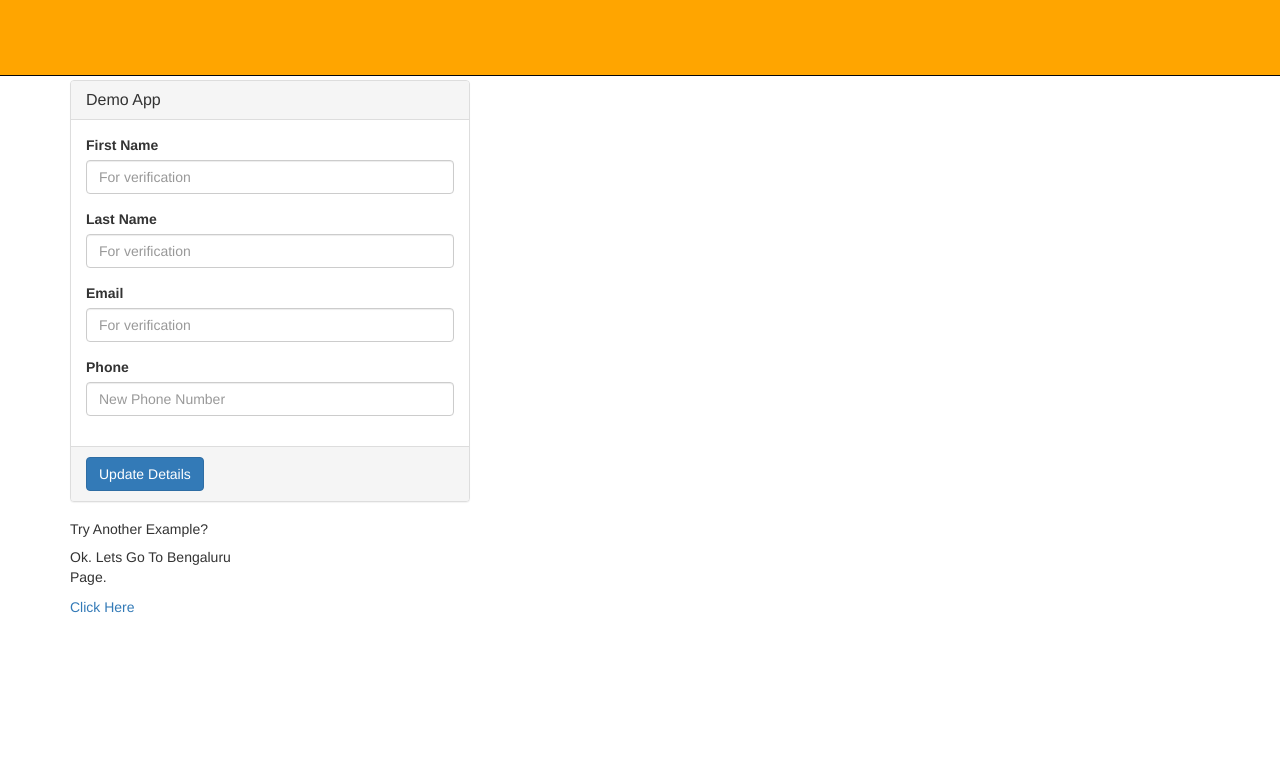
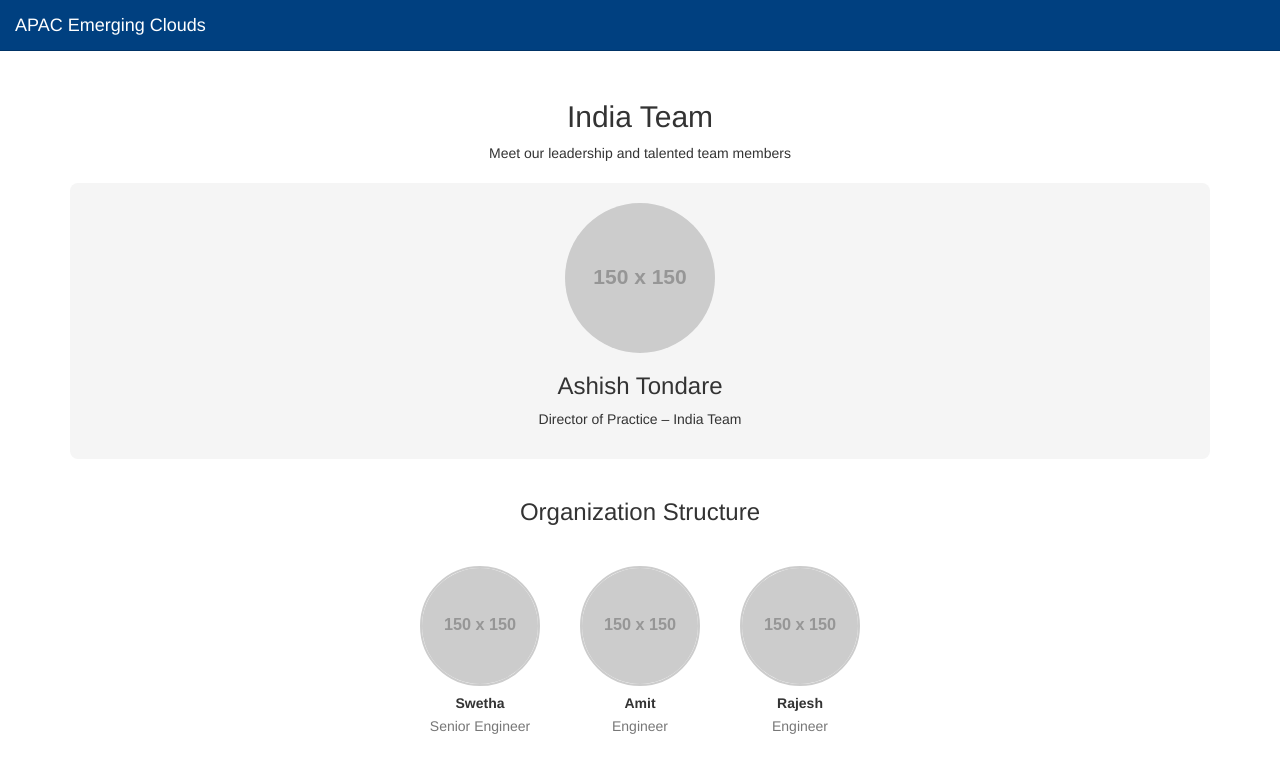
Before and after one commit to Ashish-Dev-Org/heroku-phone-change, a website: page public/index.html in a window 1280 px wide. Shown: the top 773 px of the page. Drawn offline with nearby package versions, Linux system fonts and the light colour scheme; placeholder pictures from the web are drawn by us.

Commit message:
Redesigned Page

```diff
--- a/public/index.html
+++ b/public/index.html
@@ -1,4 +1,117 @@
 <!DOCTYPE html>
+<!DOCTYPE html>
+<html lang="en">
+<head>
+  <meta charset="UTF-8">
+  <title>APAC Emerging Clouds Team</title>
+  <meta name="viewport" content="width=device-width, initial-scale=1">
+  <link href="https://maxcdn.bootstrapcdn.com/bootstrap/3.3.5/css/bootstrap.min.css" rel="stylesheet">
+  <style>
+    body {
+      padding-top: 60px;
+      font-family: 'Helvetica Neue', sans-serif;
+    }
+    .navbar-inverse {
+      background-color: #004080;
+      border-color: #003366;
+    }
+    .navbar-inverse .navbar-brand {
+      color: white;
+    }
+    .section-title {
+      margin-top: 40px;
+      margin-bottom: 20px;
+    }
+    .leader-card {
+      background: #f5f5f5;
+      padding: 20px;
+      border-radius: 8px;
+      margin-bottom: 30px;
+      text-align: center;
+    }
+    .org-chart {
+      display: flex;
+      flex-wrap: wrap;
+      justify-content: center;
+    }
+    .team-member {
+      text-align: center;
+      margin: 20px;
+    }
+    .team-member img {
+      width: 120px;
+      height: 120px;
+      border-radius: 50%;
+      object-fit: cover;
+      border: 2px solid #ccc;
+    }
+    .team-member h5 {
+      margin-top: 10px;
+      margin-bottom: 5px;
+      font-weight: bold;
+    }
+    .team-member p {
+      margin: 0;
+      color: #777;
+    }
+  </style>
+</head>
+<body>
+
+  <nav class="navbar navbar-inverse navbar-fixed-top">
+    <div class="container-fluid">
+      <a class="navbar-brand" href="#">APAC Emerging Clouds</a>
+    </div>
+  </nav>
+
+  <div class="container">
+
+    <!-- India Team Lead Info -->
+    <div class="section-title text-center">
+      <h2>India Team</h2>
+      <p>Meet our leadership and talented team members</p>
+    </div>
+
+    <div class="leader-card">
+      <img src="https://via.placeholder.com/150" alt="Ashish Tondare" class="img-circle">
+      <h3>Ashish Tondare</h3>
+      <p>Director of Practice – India Team</p>
+    </div>
+
+    <!-- Org Structure -->
+    <div class="section-title text-center">
+      <h3>Organization Structure</h3>
+    </div>
+
+    <div class="org-chart">
+      <!-- Team Member 1 -->
+      <div class="team-member">
+        <img src="https://via.placeholder.com/150" alt="Swetha">
+        <h5>Swetha</h5>
+        <p>Senior Engineer</p>
+      </div>
+      <!-- Team Member 2 -->
+      <div class="team-member">
+        <img src="https://via.placeholder.com/150" alt="Amit">
+        <h5>Amit</h5>
+        <p>Engineer</p>
+      </div>
+      <!-- Team Member 3 -->
+      <div class="team-member">
+        <img src="https://via.placeholder.com/150" alt="Rajesh">
+        <h5>Rajesh</h5>
+        <p>Engineer</p>
+      </div>
+    </div>
+
+  </div>
+
+</body>
+</html>
+
+
+<!--
+
 <html>
 	<head>
 		<meta charset="utf-8">
@@ -162,3 +275,4 @@
                                                 </div>
 										</body>
 									</html>
+-->
```
